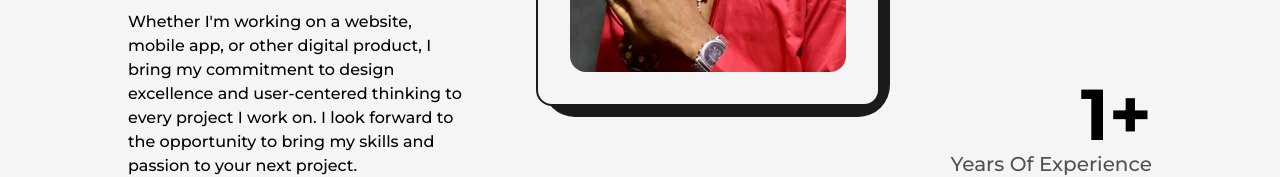
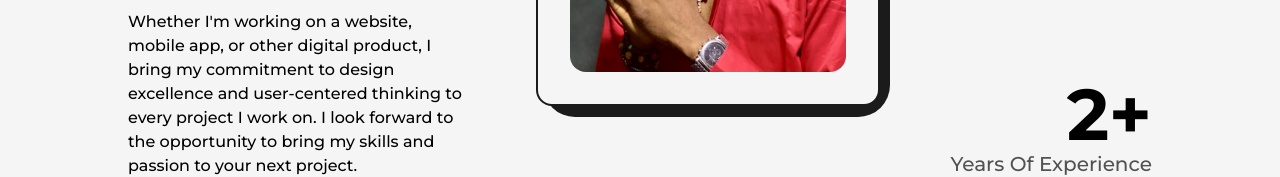
Before and after one commit to dreal-martins/Martins_Portfolio, a Next.js app: page /about in a window 1280 px wide. Shown: the part 630-807 px from the top of the page. Built offline with nearby package versions, Linux system fonts and the light colour scheme.

Commit message:
made some adjustments

```diff
--- a/src/pages/about.js
+++ b/src/pages/about.js
@@ -102,7 +102,7 @@ const about = () => {
               </div>
               <div className="flex flex-col items-end justify-center xl:items-center">
                 <span className="inline-block text-7xl  font-bold md:text-6xl sm:text-5xl xs:text-4xl">
-                  <AnimatedNumber value={`1`} />+
+                  <AnimatedNumber value={`2`} />+
                 </span>
                 <h2 className="text-xl font-medium capitalize text-dark/75 dark:text-light/75 xl:text-center md:text-ld sm:text-base xs:text-sm">
                   years of experience
```
Also changed, not shown: 1 other file (tests, documents, lock files or other folders).
